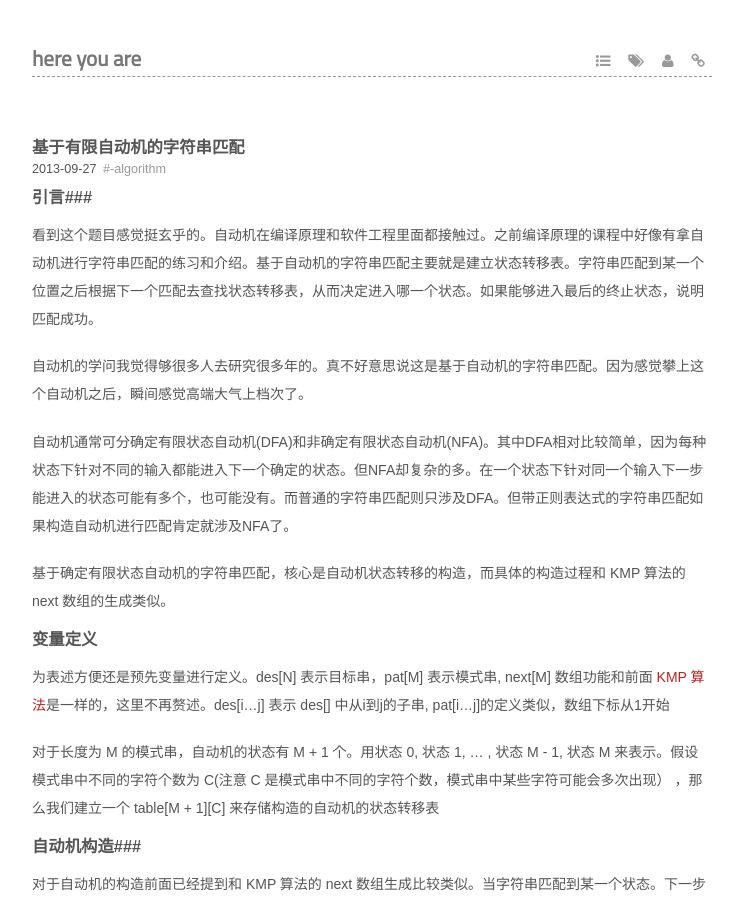
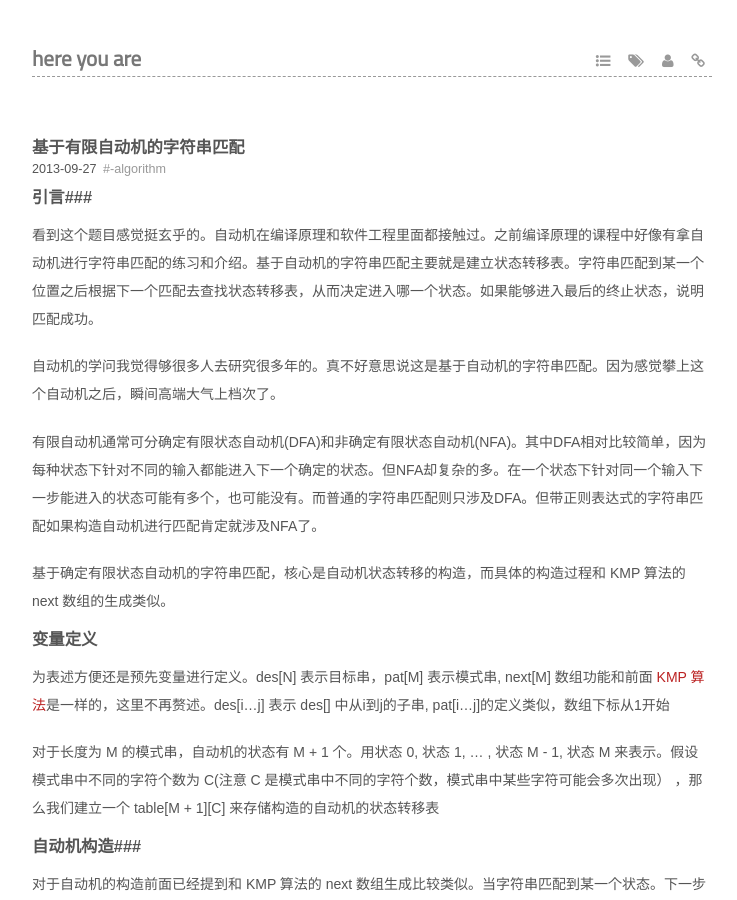
Before and after one commit to wujiantao/wujiantao.github.com, a Jekyll site: the page built from _posts/2013-09-27-finite_automata.markdown, in a window 1280 px wide and 900 px high. Shown: the whole window, without its empty margins (268-1005 px from the left). Built offline with Jekyll 4.4.1, drawn with Linux system fonts in a browser that asks for light colours; some web fonts are replaced; Markdown is read by kramdown in place of the engine named in the settings; comment, search, counter and statistics services are not loaded.

Commit message:
finite_automata

```diff
--- a/_posts/2013-09-27-finite_automata.markdown
+++ b/_posts/2013-09-27-finite_automata.markdown
@@ -11,9 +11,9 @@ tags:
 
 看到这个题目感觉挺玄乎的。自动机在编译原理和软件工程里面都接触过。之前编译原理的课程中好像有拿自动机进行字符串匹配的练习和介绍。基于自动机的字符串匹配主要就是建立状态转移表。字符串匹配到某一个位置之后根据下一个匹配去查找状态转移表，从而决定进入哪一个状态。如果能够进入最后的终止状态，说明匹配成功。
 
-自动机的学问我觉得够很多人去研究很多年的。真不好意思说这是基于自动机的字符串匹配。因为感觉攀上这个自动机之后，瞬间感觉高端大气上档次了。
+自动机的学问我觉得够很多人去研究很多年的。真不好意思说这是基于自动机的字符串匹配。因为感觉攀上这个自动机之后，瞬间高端大气上档次了。
 
-自动机通常可分确定有限状态自动机(DFA)和非确定有限状态自动机(NFA)。其中DFA相对比较简单，因为每种状态下针对不同的输入都能进入下一个确定的状态。但NFA却复杂的多。在一个状态下针对同一个输入下一步能进入的状态可能有多个，也可能没有。而普通的字符串匹配则只涉及DFA。但带正则表达式的字符串匹配如果构造自动机进行匹配肯定就涉及NFA了。
+有限自动机通常可分确定有限状态自动机(DFA)和非确定有限状态自动机(NFA)。其中DFA相对比较简单，因为每种状态下针对不同的输入都能进入下一个确定的状态。但NFA却复杂的多。在一个状态下针对同一个输入下一步能进入的状态可能有多个，也可能没有。而普通的字符串匹配则只涉及DFA。但带正则表达式的字符串匹配如果构造自动机进行匹配肯定就涉及NFA了。
 
 基于确定有限状态自动机的字符串匹配，核心是自动机状态转移的构造，而具体的构造过程和 KMP 算法的 next 数组的生成类似。
 
```
